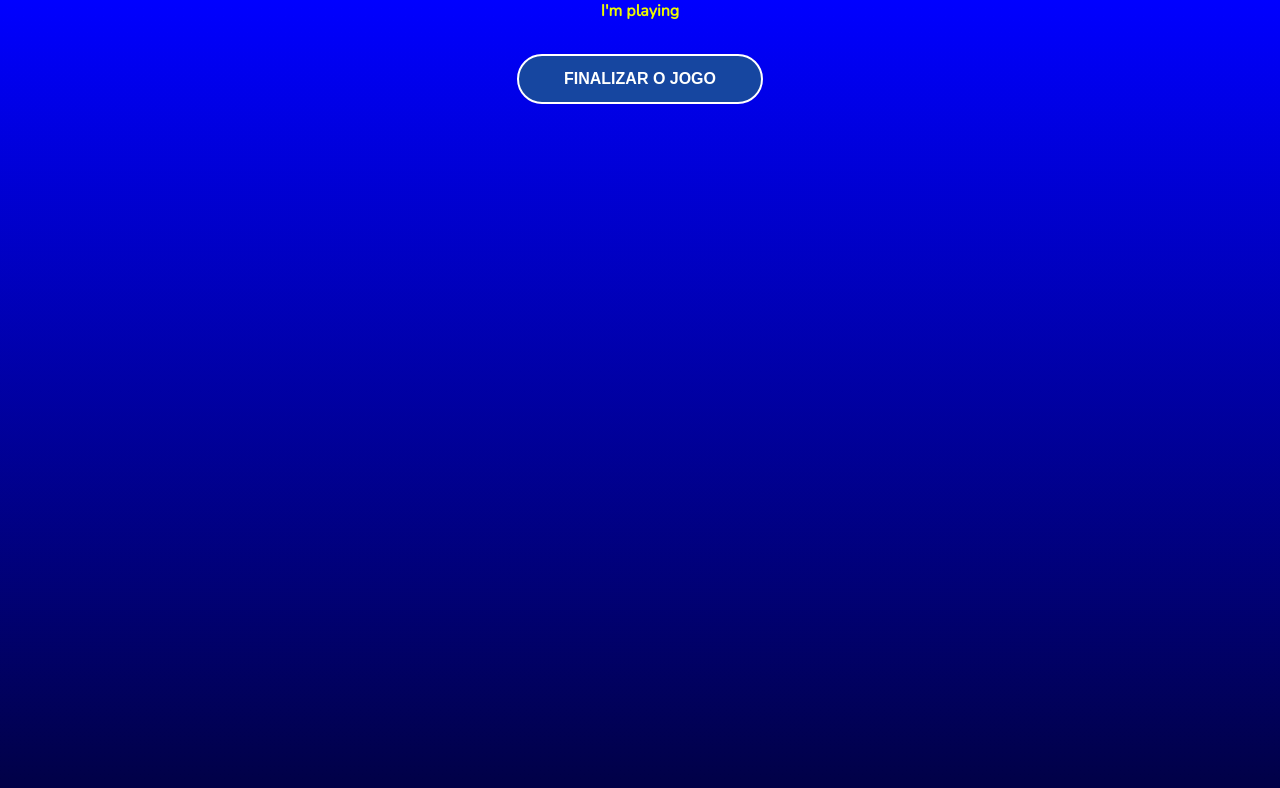
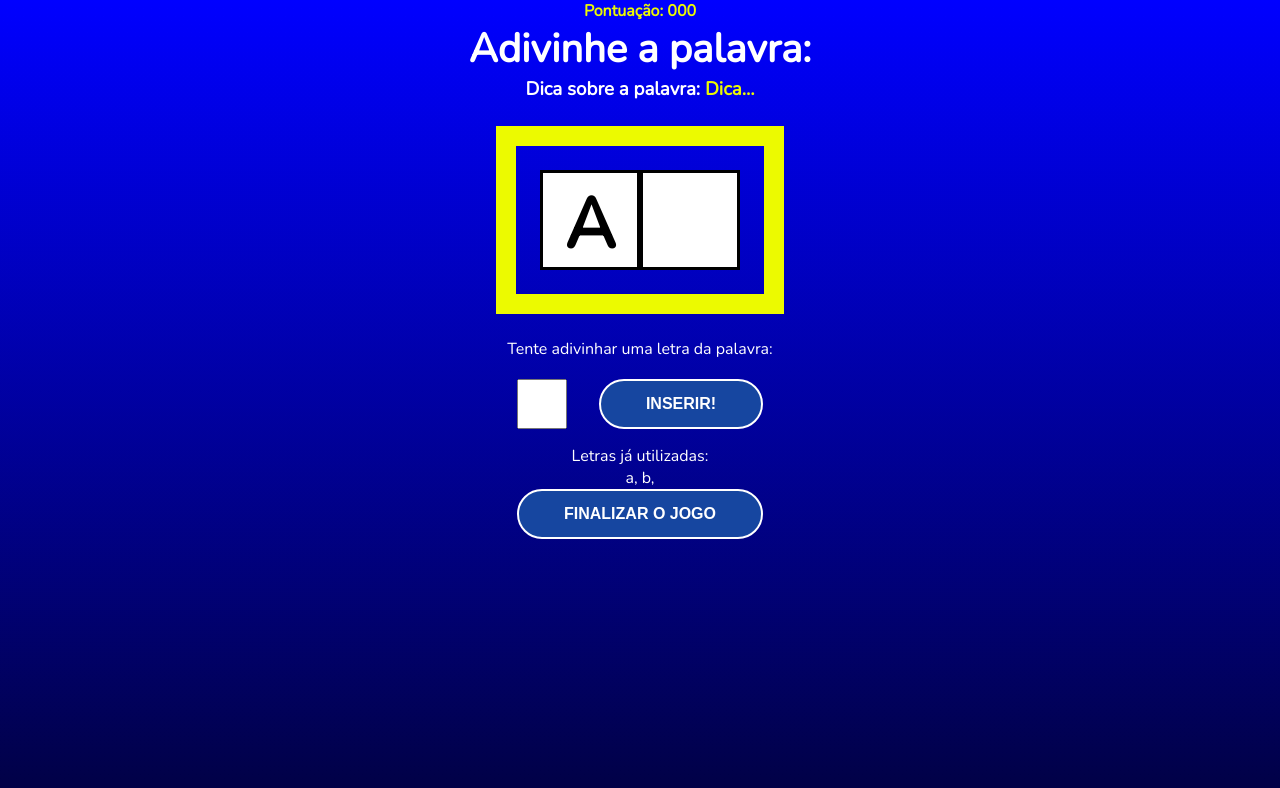
Before and after one commit to abnerfirmino/Projeto-React-Secret-World, a React (Vite) app: page / in a window 1280 px wide. Both pictures are taken after a click on the button "COMEÇAR O JOGO". Shown: the top 788 px of the page. Built offline with nearby package versions, Linux system fonts and the light colour scheme.

Commit message:
Criando a lógica do jogo pt.2

```diff
--- a/src/components/GamingScreen/index.jsx
+++ b/src/components/GamingScreen/index.jsx
@@ -4,7 +4,29 @@
 
   return (
     <div className='gaming'>
-      <p>I'm playing</p>
+      <p className='points'>
+        <span>Pontuação: 000</span>
+      </p>
+      <h2>Adivinhe a palavra:</h2>
+      <h3 className='tip'>
+        Dica sobre a palavra: <span>Dica...</span>
+      </h3>
+      <div className="wordContainer">
+        <span className="letter">A</span>
+        <span className="blankSquare"></span>
+      </div>
+      <div className="letterContainer">
+        <p>Tente adivinhar uma letra da palavra:</p>
+        <form>
+          <input type="text" name="letter" maxLength="1" required />
+          <button>Inserir!</button>
+        </form>
+      </div>
+      <div className="wrongLettersContainer">
+        <p>Letras já utilizadas:</p>
+        <span>a, </span>
+        <span>b, </span>
+      </div>
       <button onClick={verifyLetter}>Finalizar o jogo</button>
     </div>
   );
--- a/src/components/GamingScreen/styles.css
+++ b/src/components/GamingScreen/styles.css
@@ -5,15 +5,58 @@
   text-align: center;
 }
 
-.gaming h1 {
-  font-size: 3em;
-  margin: 0.3em 0;
+.gaming h2 {
+  font-size: 2.5em;
 }
 
-.gaming p {
-  margin-bottom: 2em;
+.points span {
   font-weight: bold;
   color: #ecfa00;
+}
+
+.tip span {
+  font-weight: bold;
+  color: #ecfa00;
+}
+
+.wordContainer {
+  margin: 1.5em;
+  padding: 1.5em;
+  border: 20px solid #ecfa00;
+  display: flex;
+  flex-direction: row;
+}
+
+.letter,
+.blankSquare {
+  font-size: 70px;
+  line-height: 1.5;
+  border: 3px solid #000;
+  height: 100px;
+  width: 100px;
+  text-transform: uppercase;
+  background-color: #fff;
+  color: #000;
+  font-weight: bold;
+}
+
+.letterContainer p {
+  margin-bottom: 1.2em;
+}
+
+.letterContainer form {
+  display: flex;
+  align-items: center;
+  justify-content: center;
+  margin-bottom: 1em;
+}
+
+.letterContainer input {
+  height: 50px;
+  width: 50px;
+  font-size: 2em;
+  text-align: center;
+  margin-right: 1em;
 }
 
 .gaming button {
```
